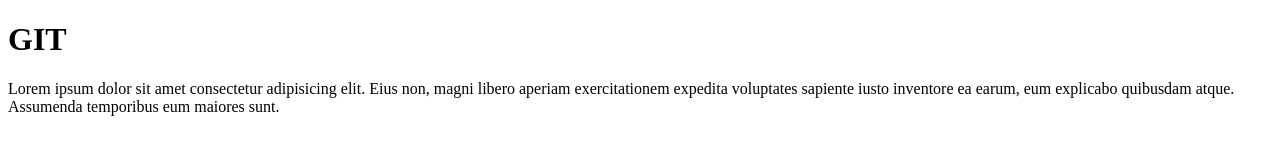
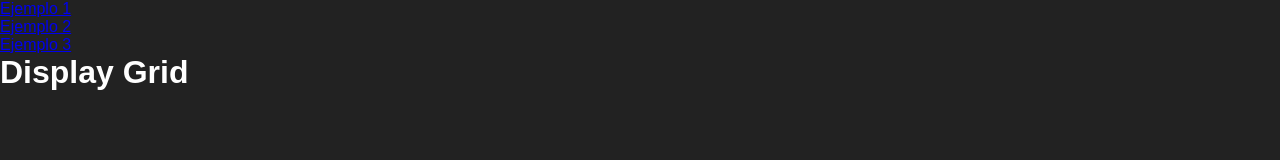
Before and after one commit to sle41/61543-CSS-grid, a plain HTML site: page index.html in a window 1280 px wide. Drawn offline with Linux system fonts and the light colour scheme.

Commit message:
Basic structure ready

```diff
--- a/CSS/style.css
+++ b/CSS/style.css
@@ -1,7 +1,22 @@
 *   {
-    padding: 0px;
+    padding: 0;
+    margin: 0;
+    box-sizing: border-box;
 }
 
 body    {
-    background-color: green;
+    background-color: #222;
+    color: white;
+    font-family: Arial, Helvetica, sans-serif;
 }
+
+.grid-container {
+
+}
+
+.grid-box   {
+    background-color: rgb(101, 101, 235);
+    border: 3px solid rgb(33, 33, 240);
+    padding: 2rem;
+    /* los rem significcan multiplican la cantidad de pixeles defaut que viene la font que es de 16px, en la pagina de escritoriose ven genia l los PX, pero cuando lo utlices en el celular se usan REM */
+}
--- a/index.html
+++ b/index.html
@@ -4,10 +4,19 @@
     <meta charset="UTF-8">
     <meta http-equiv="X-UA-Compatible" content="IE=edge">
     <meta name="viewport" content="width=device-width, initial-scale=1.0">
-    <title>grid</title>
+    <title>Display Grid</title>
+    <link rel="stylesheet" href="/CSS/style.css">
 </head>
 <body>
-    <h1>GIT</h1>
-    <p>Lorem ipsum dolor sit amet consectetur adipisicing elit. Eius non, magni libero aperiam exercitationem expedita voluptates sapiente iusto inventore ea earum, eum explicabo quibusdam atque. Assumenda temporibus eum maiores sunt.</p>
+    <header>
+        <nav>
+            <ul>
+                <li class="nav-item"><a href="/pages/examples/example-1.html">Ejemplo 1</a></li>
+                <li class="nav-item"><a href="/pages/examples/example-2.html">Ejemplo 2</a></li>
+                <li class="nav-item"><a href="/pages/examples/example-3.html">Ejemplo 3</a></li>
+            </ul>
+        </nav>
+    </header>
+    <h1>Display Grid</h1>
 </body>
 </html>
```
Also changed, not shown: pages/examples/example-1.html (added, +12 -0 lines), pages/examples/example-2.html (added, +12 -0 lines), pages/examples/example-3.html (added, +12 -0 lines).
